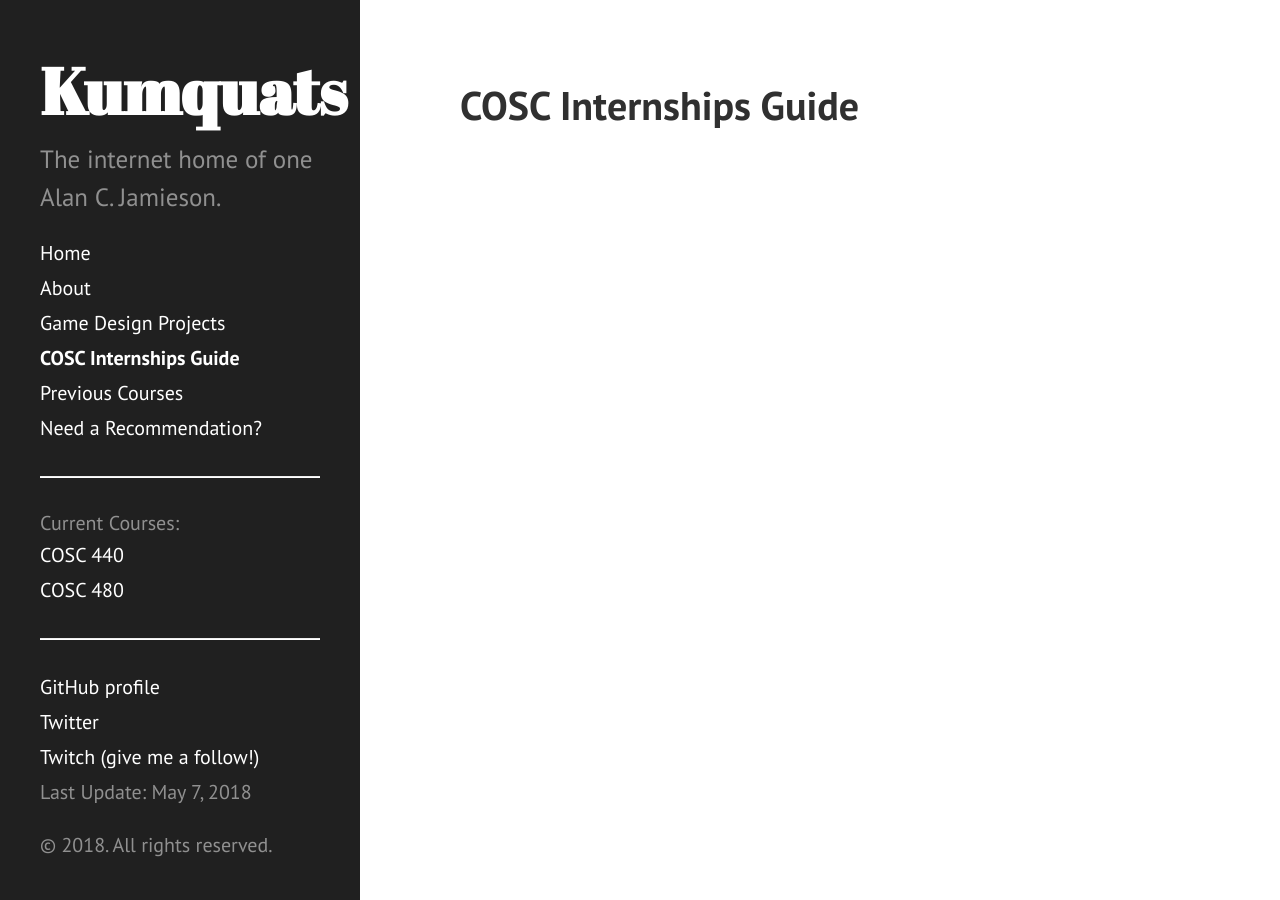
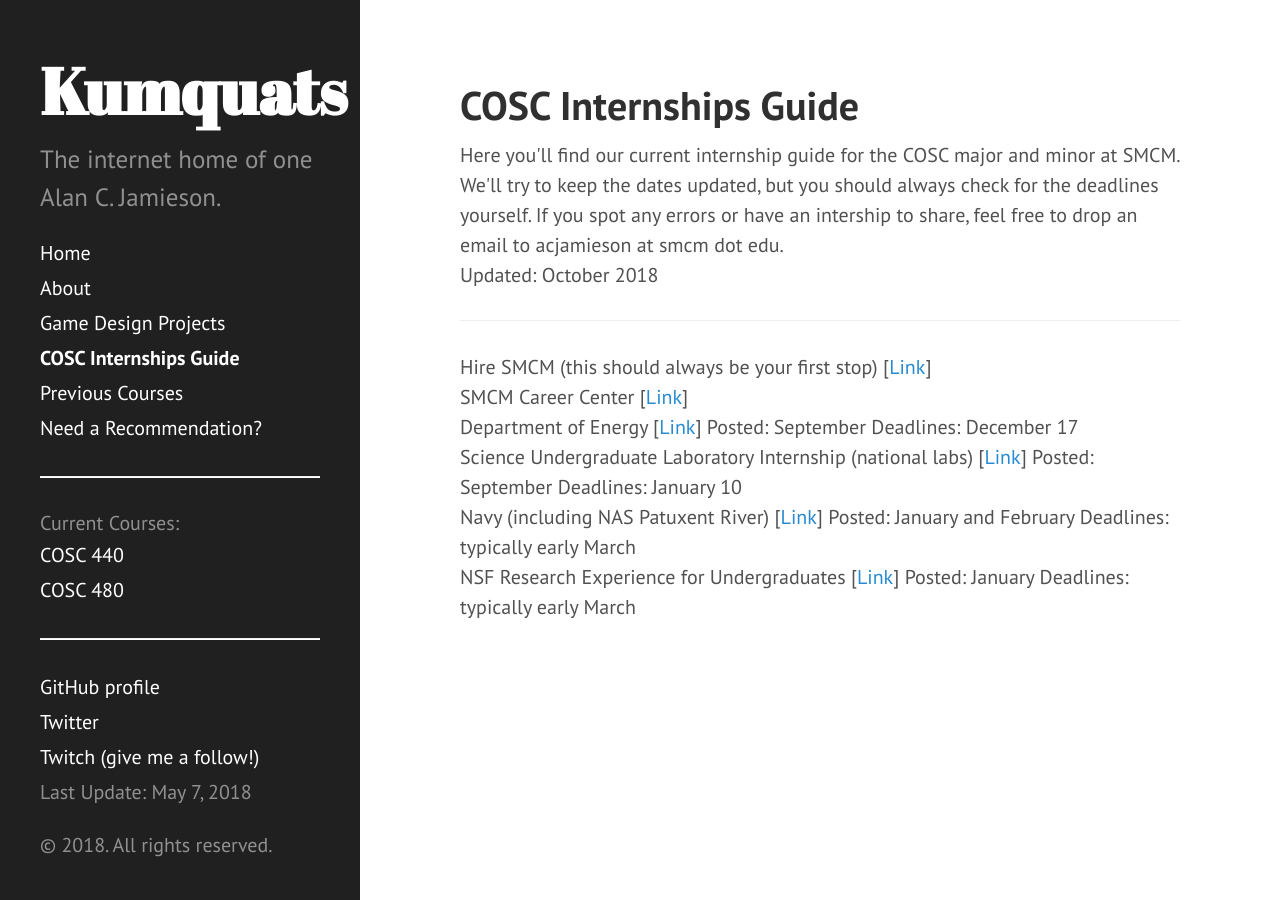
Before and after one commit to ripark/ripark.github.io, a Jekyll site: the page built from internships.html, in a window 1280 px wide. Built offline with Jekyll 4.4.1, drawn with Linux system fonts in a browser that asks for light colours; Markdown is read by kramdown in place of the engine named in the settings.

Commit message:
Update internships.html

```diff
--- a/internships.html
+++ b/internships.html
@@ -2,3 +2,22 @@
 layout: page
 title: COSC Internships Guide
 ---
+Here you'll find our current internship guide for the COSC major and minor at
+SMCM. We'll try to keep the dates updated, but you should always check for the
+deadlines yourself. If you spot any errors or have an intership to share,
+feel free to drop an email to acjamieson at smcm dot edu.
+<br>
+Updated: October 2018
+<hr>
+Hire SMCM (this should always be your first stop) [<a href="https://smcm-csm.symplicity.com/">Link</a>]
+<br>
+SMCM Career Center [<a href="http://www.smcm.edu/careercenter/">Link</a>]
+<br>
+Department of Energy [<a href="https://www.energy.gov/student-programs-and-internships">Link</a>] Posted: September Deadlines: December 17
+<br>
+Science Undergraduate Laboratory Internship (national labs) [<a href="https://science.energy.gov/wdts/suli/">Link</a>] Posted: September Deadlines: January 10
+<br>
+Navy (including NAS Patuxent River) [<a href="https://www.usajobs.gov/Help/working-in-government/unique-hiring-paths/students/">Link</a>] Posted: January and February Deadlines: typically early March
+<br>
+NSF Research Experience for Undergraduates [<a href="https://www.nsf.gov/crssprgm/reu/list_result.jsp?unitid=5049">Link</a>] Posted: January Deadlines: typically early March
+<br>
```
